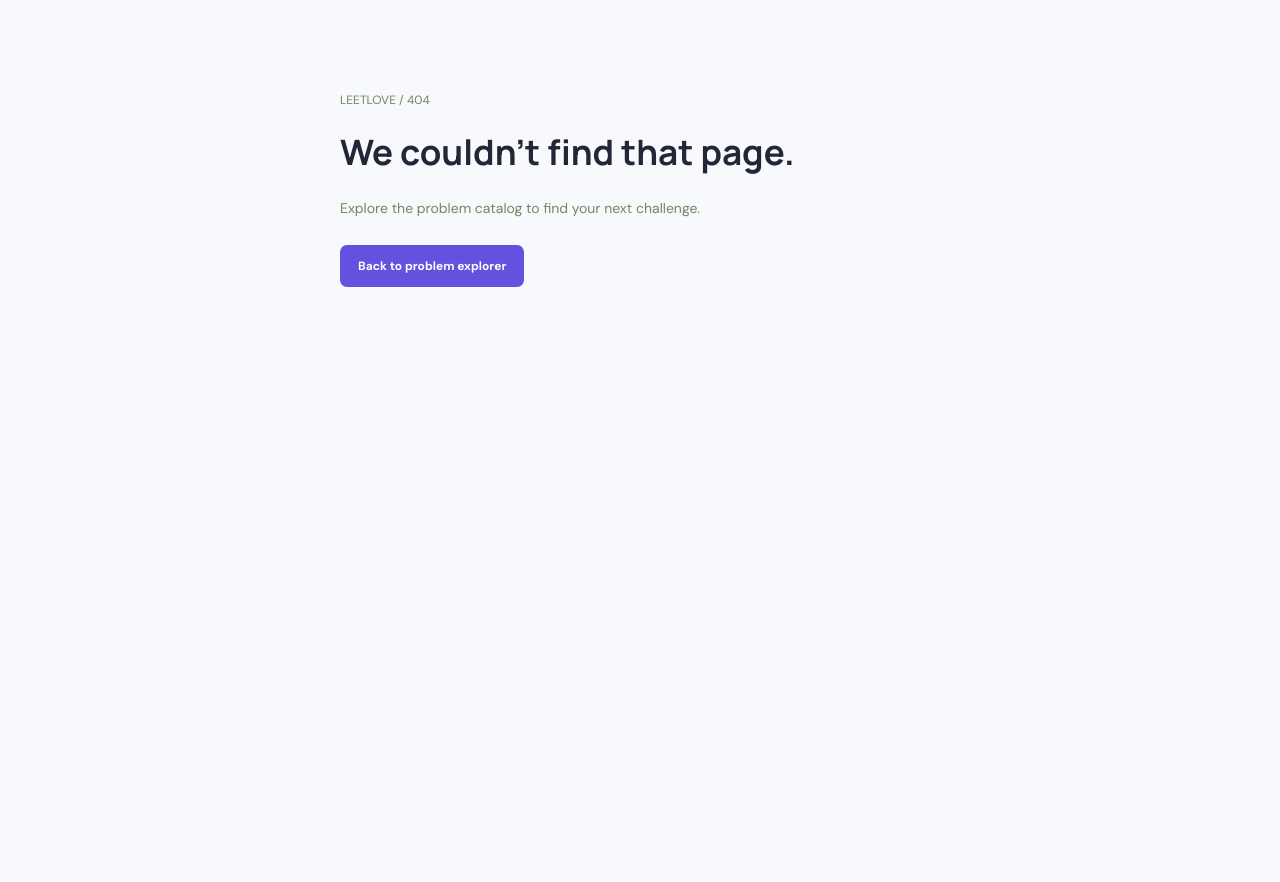
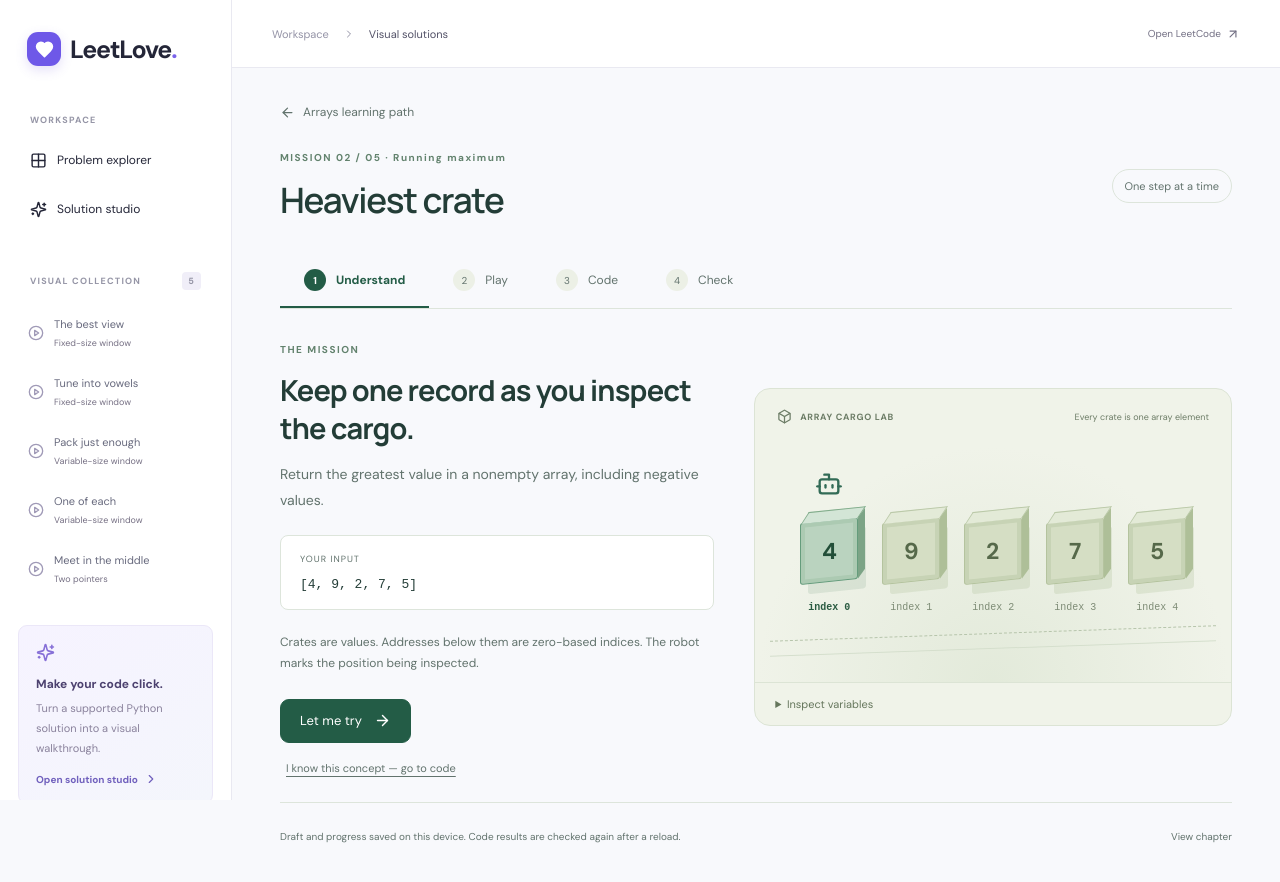
Before and after one commit to ius-sharma/Leet-Love, a Next.js app: page /arrays/maximum in a window 1280 px wide. Before the commit this address had no page. Shown: the top 882 px of the page. Before the commit the page ends 800 px from the top, so only its background shows below. Built offline with nearby package versions, Linux system fonts and the light colour scheme.

Commit message:
feat(array-missions): add typed mission routes and not-found handling

```diff
--- /dev/null
+++ b/src/app/arrays/[mission]/page.tsx
@@ -0,0 +1,9 @@
+import { notFound } from 'next/navigation';
+import { getMission, missions } from '@/arrays/curriculum';
+import { ArrayMission } from '@/components/arrays/array-mission';
+import '../arrays.css';
+export function generateStaticParams(){return missions.map(m=>({mission:m.id}));}
+export default async function MissionPage({params}:{params:Promise<{mission:string}>}){
+  const {mission}=await params;const m=getMission(mission);if(!m)notFound();
+  return <ArrayMission key={m.id} mission={m}/>;
+}
```
